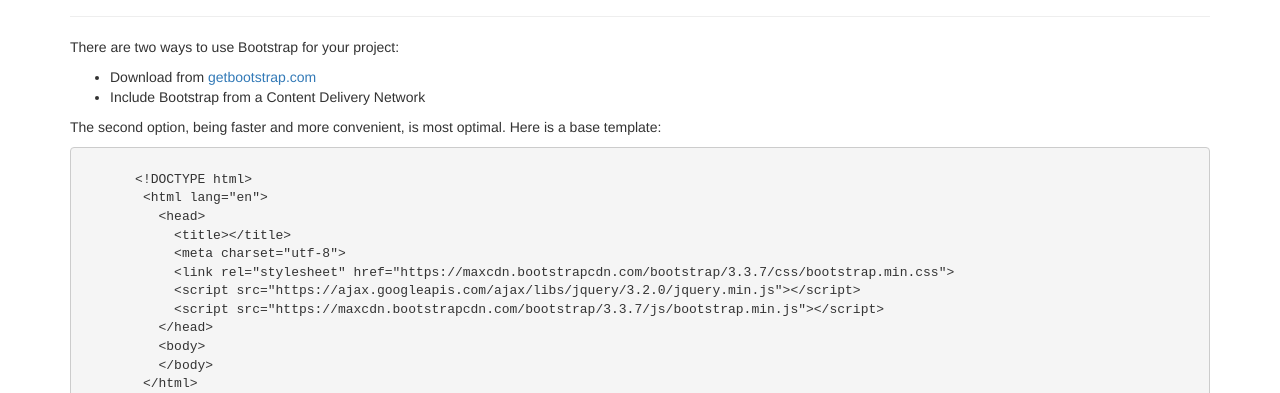
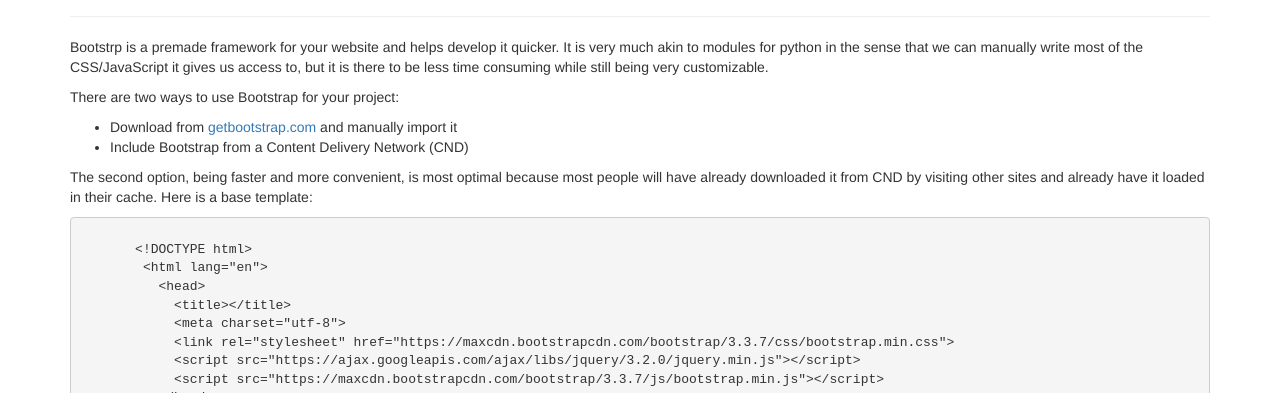
Before and after one commit to slau8/12-softdev, a plain HTML site: page index.html in a window 1280 px wide. Shown: the part 407-800 px from the top of the page. Drawn offline with nearby package versions, Linux system fonts and the light colour scheme.

Commit message:
updated descriptions

```diff
--- a/index.html
+++ b/index.html
@@ -8,6 +8,7 @@ HW12 -- Who does Frame Work For?
 
 <!DOCTYPE html>
 <html lang="en">
+
   <head>
     <title>Learn Bootstrap</title>
     <meta charset="utf-8">
@@ -16,6 +17,7 @@ HW12 -- Who does Frame Work For?
     <script src="https://maxcdn.bootstrapcdn.com/bootstrap/3.3.7/js/bootstrap.min.js"></script>
     <link rel="stylesheet" type="text/css" href="styles.css">
   </head>
+
   <body>
     <nav class="navbar navbar-inverse navbar-fixed-top">
       <div class="container-fluid">
@@ -44,13 +46,14 @@ HW12 -- Who does Frame Work For?
       <div class="page-header">
 	       <h2>Getting Started</h2>
       </div>
+      <p>Bootstrp is a premade framework for your website and helps develop it quicker. It is very much akin to modules for python in the sense that we can manually write most of the CSS/JavaScript it gives us access to, but it is there to be less time consuming while still being very customizable.</p>
       <p>There are two ways to use Bootstrap for your project:</p>
       <ul>
-        <li>Download from <a href="https://getbootstrap.com">getbootstrap.com</a></li>
-        <li>Include Bootstrap from a Content Delivery Network</li>
+        <li>Download from <a href="https://getbootstrap.com">getbootstrap.com</a> and manually import it</li>
+        <li>Include Bootstrap from a Content Delivery Network (CND)</li>
       </ul>
       <p>
-        The second option, being faster and more convenient, is most optimal.
+        The second option, being faster and more convenient, is most optimal because most people will have already downloaded it from CND by visiting other sites and already have it loaded in their cache.
         Here is a base template:
       </p>
       <pre><xmp>       <!DOCTYPE html>
@@ -63,6 +66,7 @@ HW12 -- Who does Frame Work For?
             <script src="https://maxcdn.bootstrapcdn.com/bootstrap/3.3.7/js/bootstrap.min.js"></script>
           </head>
           <body>
+
           </body>
         </html></xmp></pre>
 
@@ -154,7 +158,9 @@ HW12 -- Who does Frame Work For?
         <pre><xmp>        <div class="container-fluid">
           ...
         </div></xmp></pre>
-        These classes are used within <code>&lt;div&gt;</code> tags.<br><br>
+      <p>
+        Fixed width takes up a fixed width while full width scales it to take up the full width. These classes are used within <code>&lt;div&gt;</code> tags.<br><br>
+      </p>
       <h4>Grids</h4>
       <p>
         Bootstrap utilizes a 12-column system to organize HTML.
```
